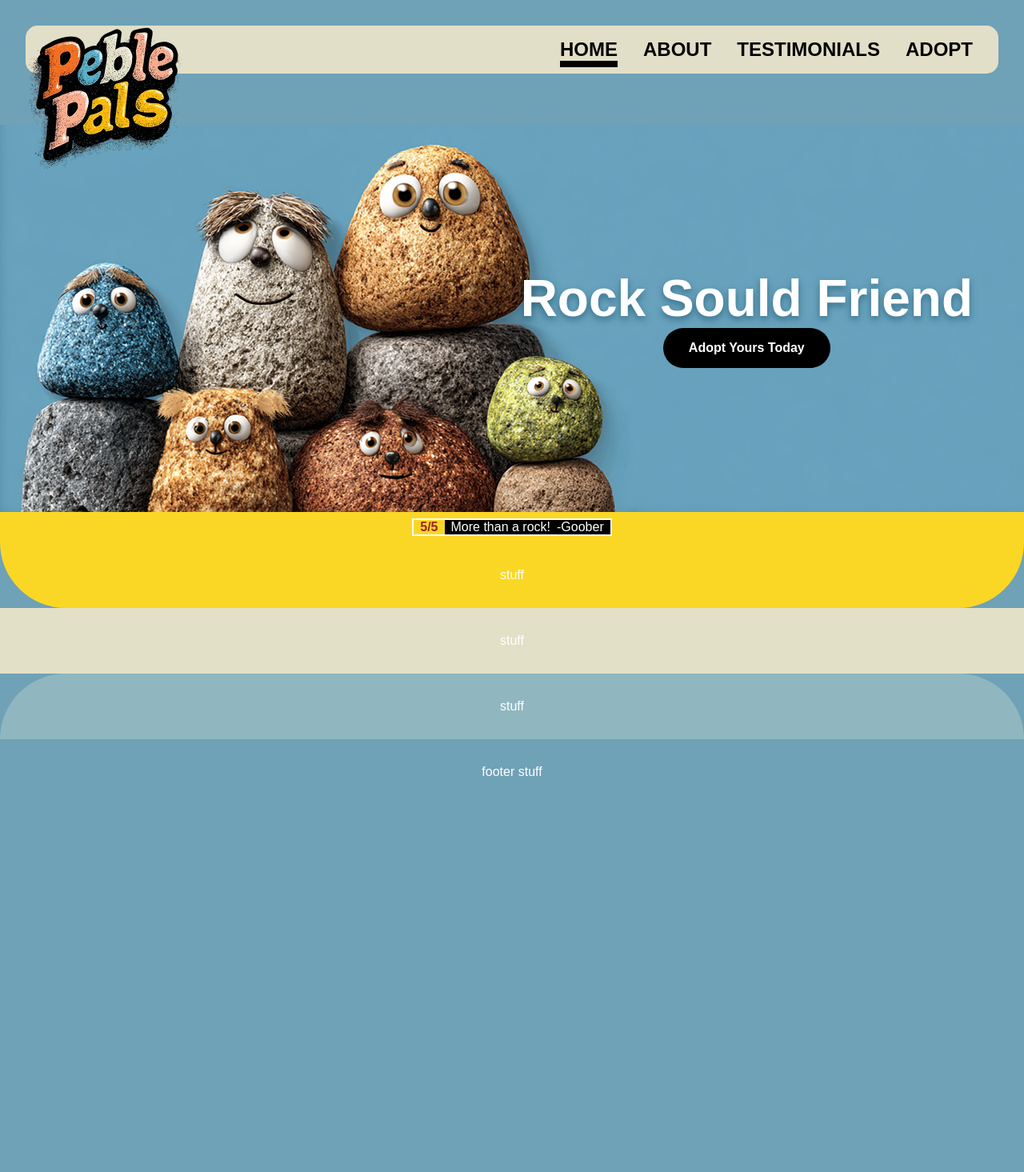
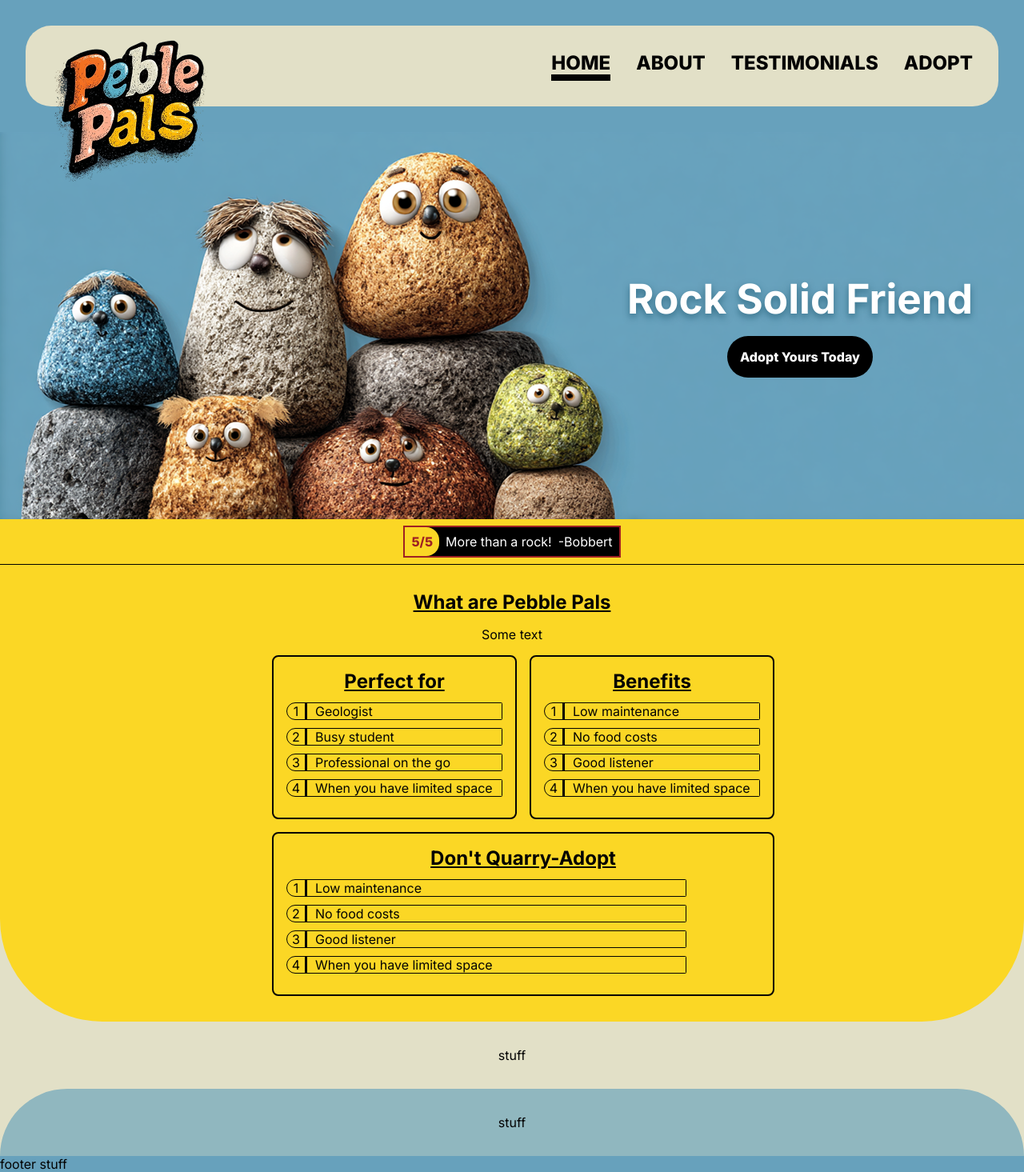
Before and after one commit to LinkVoxel/PeblePals_class_project, a plain HTML site: page index.html in a window 1280 px wide. Shown: the whole page at 80% size. Before the commit the page ends 974 px from the top, so only its background shows below. Drawn offline with Linux system fonts and the light colour scheme.

Commit message:
bullet points

```diff
--- a/css/common.css
+++ b/css/common.css
@@ -45,79 +45,12 @@ body {
     flex-direction: column;
     background-color: var(--blue-dark);
     color: var(--text-black);
-
 }
-
-.main-content {
+.main-content{
     flex: 1;
 }
 
-body {
-  margin: 0;
-  background-color: #6fa1b7;
-  font-family: Arial, Helvetica, sans-serif;
-
-}
-
-
-.main-header {
-  display: flex;
-  align-items: center;
-  justify-content: flex-end;
-  background-color: #e2dfc8;
-  padding: 0.5rem 2rem;
-  border-radius: 15px;
-  margin: 32px;
-
-}
-
-
-.logo {
-  /* height: 40px; */
-  /* object-fit: contain; */
-  position: absolute;
-  left: 32px;
-  top: 32px;
-}
-
-
-
-.desktop-nav{
-    display: flex;
-    gap: 32px;
-}
-
-.nav-link {
-  text-decoration: none;
-  font-weight: 800;
-  color: var(--text-black);
-
-  transition: all 0.2s ease;
-  font-size: var(--f-u-6);
-  transition: border 0.3s ease;
-  border-top: 8px solid transparent;
-  border-bottom: 8px solid transparent
-
-
-}
-
-.nav-link.active,
-.nav-link:hover {
-  border-bottom: 8px solid var(--text-black);
-}
-
-.main-content,
-.main-footer {
-  text-align: center;
-  margin-top: 2rem;
-  color: white;
-  flex: 1;
-}
-.desktop-nav{
-  display: flex;
-  gap: 32px;
-}
-.desktop-header{
+.main-header{
     background-color: var(--cream);
     border-radius: 32px;
     display: flex;
@@ -125,28 +58,28 @@ body {
     align-items: center;
     padding: 32px;
     margin: 32px;
+    position: relative;
 }
-.h-testiimonal{
+
+.nav-link{
+    font-size: var(--f-u-6);
+    font-weight: 800;
+    text-decoration: none;
+    color: var(--text-black);
+    transition: border 0.3s ease-in-out;
+}
+.nav-link.active,
+.nav-link:hover
+{
+    border-bottom: 8px solid var(--text-black);
+}
+.desktop-nav{
     display: flex;
-  gap: 8px;
-  background-color: black;
-  border: 2px solid var(--text-white);
-  padding-right: 8px;
-  align-items: center;
+    gap: 32px;
+}
 
+.logo{
+    position: absolute;
+    left: 32px;
+    top: 16px;
 }
-.t-rating{
-  background-color: var(--yellow);
-  align-self: stretch;
-  display: flex;
-  justify-content: center;
-  color: var(--red);
-  font-weight: 800;
-  padding-left: 8px;
-  padding-right: 8px;
-
-  border: 0px 16px 16px 0px;
-}
-.t-text{
-
-}
--- a/css/home.css
+++ b/css/home.css
@@ -13,47 +13,124 @@
   display: flex;
   flex-direction: column;
   align-items: center;
+  gap: 16px;
 }
 .hero-content > h1{
-    font-size: clamp(20px, 5vw, 70px);
   color: var(--text-white);
   text-shadow: var(--text-shadow);
+  font-size: clamp(32px, 4vw ,70px)
 }
 .hero-content > a{
   color: var(--text-white);
+  background-color: black;
+  border-radius: 32px;
   text-decoration: none;
-    background-color: black;
-
-    border-radius: 32px;
   font-weight: 800;
-    padding: 16px 32px;
-  }
-
-  .home-testimonials{
-    display: flex;
-    justify-content: center;
-    align-items: center;
-    background-color: var(--yellow);
-    padding: 8px;
+  padding: 16px;
 }
 
 
+.home-testimonials{
+  background-color: var(--yellow);
+  padding: 8px;
+  border-bottom: 1px solid black;
+
+  display: flex;
+  align-items: center;
+  justify-content: center;
+}
+
+.h-testimonial{
+  display: flex;
+  gap: 8px;
+  background-color: black;
+  border: 2px solid var(--red);
+  color: var(--text-white);
+  padding-right: 8px;
+  align-items: center;
+}
+.t-rating{
+  align-self: stretch;
+  display: flex;
+  align-items: center;
+  background-color: var(--yellow);
+  color: var(--red);
+  font-weight: 800;
+  padding-left: 8px;
+  padding-right: 8px;
+  border-radius: 0px 16px 16px 0px;
+}
+.t-text{
+  padding-top: 8px;
+  padding-bottom: 8px;
+}
 
 .home-section{
   padding: 32px;
   display: flex;
   flex-direction: column;
   gap: 16px;
+  align-items: center;
+  text-align: center;
+  > h1 {
+      text-decoration: underline;
   }
+}
+.benefit-grid {
+  display: grid;
+  grid-template-columns: 1fr 1fr;
+  gap: 16px;
+  width: 90%;
+  max-width: 600px;
+}
+.benefit-box {
+  border: 2px solid var(--text-black);
+  border-radius: 8px;
+  padding: 16px;
+  >h1{
+      text-decoration: underline;
+      margin-bottom: 12px;
+}
+}
+
+.benefit-box.wide {
+  grid-column: span 2;
+}
+
 .yellow{
   background-color: var(--yellow);
-  border-bottom-left-radius: 128px;
-  border-bottom-right-radius: 128px;
+  border-radius: 0px 0px 128px 128px;
+}
+.cream-bg{
+  background-color: var(--cream);
 }
 .blue{
   background-color: var(--blue-light);
   border-radius: 128px 128px 0px 0px;
 }
-.cream, .cream{
-  background-color: var(--cream);
+
+.bullet {
+  display: flex;
+  border-radius: 32px 4px 4px 32px;
+  border: 1px solid var(--text-black);
+  margin-bottom: 10px;
+  width: 270px;
 }
+
+.bullet-nr {
+  width: 25px;
+  border-right: 3px solid var(--text-black);
+}
+
+.bullet-text {
+  text-align: left;
+  padding-left: 10px;
+}
+
+.bullet2 {
+  display: flex;
+  border-radius: 32px 4px 4px 32px;
+  border: 1px solid var(--text-black);
+  margin-bottom: 10px;
+  width: 500px;
+  }
--- a/index.html
+++ b/index.html
@@ -11,35 +11,94 @@
 
 <body>
     <header class="main-header">
-        <img src="./assets/Logo.png" alt="Logo" class="logo">
+        <img src="./assets/Logo.png" alt="logo" class="logo">
         <nav class="desktop-nav">
             <a class="nav-link active" href="/">HOME</a>
             <a class="nav-link" href="/about.html">ABOUT</a>
-            <a class="nav-link " href="/testimonials.html">TESTIMONIALS</a>
-            <a class="nav-link " href="/adopt.html">ADOPT</a>
+            <a class="nav-link" href="/testimonials.html">TESTIMONIALS</a>
+            <a class="nav-link" href="/adopt.html">ADOPT</a>
         </nav>
     </header>
     <main class="main-content">
         <section class="hero-banner">
             <div class="hero-content">
-                <h1 class="hero-title"> Rock Sould Friend</h1>
-                <a href="/adopt.html" class="hero-cta-button">
-                    Adopt Yours Today</a>
-            </div>
-        </section>
-        <section class="home-testimonials">
-            <div class="h-testiimonal">
-                <p class="t-rating">5/5</p>
-                <p class="t-text">More than a rock!</p>
-                <p class="t-author">-Goober</p>
+                <h1>Rock Solid Friend</h1>
+                <a href="adopt.html">Adopt Yours Today</a>
             </div>
         </section>
 
-        <div class='cream-bg'>
+        <section class="home-testimonials">
+            <div class="h-testimonial">
+                <p class="t-rating">5/5</p>
+                <p class="t-text">More than a rock!</p>
+                <p class="t-author">-Bobbert</p>
+            </div>
+        </section>
+
+
+        <div class="cream-bg">
             <section class="home-section yellow">
-                stuff
+                <h1> What are Pebble Pals</h1>
+                <p> Some text</p>
+                <div class="benefit-grid">
+                    <div class="benefit-box">
+                        <h1>Perfect for</h1>
+                        <div class="bullet">
+                            <div class="bullet-nr">1</div>
+                            <div class="bullet-text">Geologist</div>
+                        </div>
+                        <div class="bullet">
+                            <div class="bullet-nr">2</div>
+                            <div class="bullet-text">Busy student</div>
+                        </div>
+                        <div class="bullet">
+                            <div class="bullet-nr">3</div>
+                            <div class="bullet-text">Professional on the go</div>
+                        </div>
+                        <div class="bullet">
+                            <div class="bullet-nr">4</div>
+                            <div class="bullet-text">When you have limited space</div>
+                        </div>
+                    </div>
+                    <div class="benefit-box">
+                        <h1>Benefits</h1>
+                        <div class="bullet">
+                            <div class="bullet-nr">1</div>
+                            <div class="bullet-text">Low maintenance</div>
+                        </div>
+                        <div class="bullet">
+                            <div class="bullet-nr">2</div>
+                            <div class="bullet-text">No food costs</div>
+                        </div>
+                        <div class="bullet">
+                            <div class="bullet-nr">3</div>
+                            <div class="bullet-text">Good listener</div>
+                        </div>
+                        <div class="bullet">
+                            <div class="bullet-nr">4</div>
+                            <div class="bullet-text">When you have limited space</div>
+                        </div>
+                    </div>
+                    <div class="benefit-box wide">
+                        <h1>Don't Quarry-Adopt</h1>
+                        <div class="bullet2">
+                            <div class="bullet-nr">1</div>
+                            <div class="bullet-text">Low maintenance</div>
+                        </div>
+                        <div class="bullet2">
+                            <div class="bullet-nr">2</div>
+                            <div class="bullet-text">No food costs</div>
+                        </div>
+                        <div class="bullet2">
+                            <div class="bullet-nr">3</div>
+                            <div class="bullet-text">Good listener</div>
+                        </div>
+                        <div class="bullet2">
+                            <div class="bullet-nr">4</div>
+                            <div class="bullet-text">When you have limited space</div>                    </div>
+                </div>
             </section>
-            <section class='home-section cream'>
+            <section class="home-section cream">
                 stuff
             </section>
             <section class="home-section blue">
@@ -47,11 +106,11 @@
             </section>
         </div>
 
+
     </main>
     <footer class="main-footer">
         footer stuff
     </footer>
-
 </body>
 
 </html>
```
Lines whose indentation alone changed are shown as unchanged.
